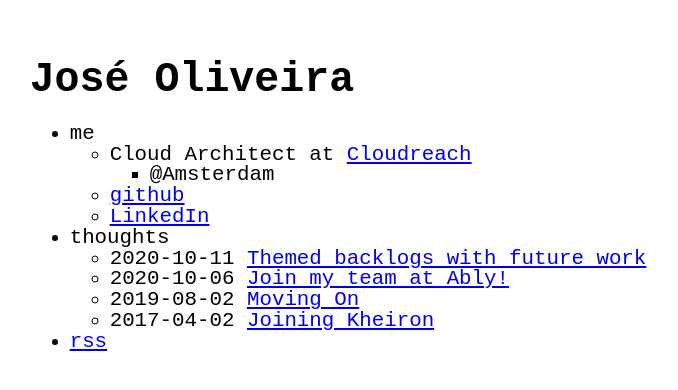
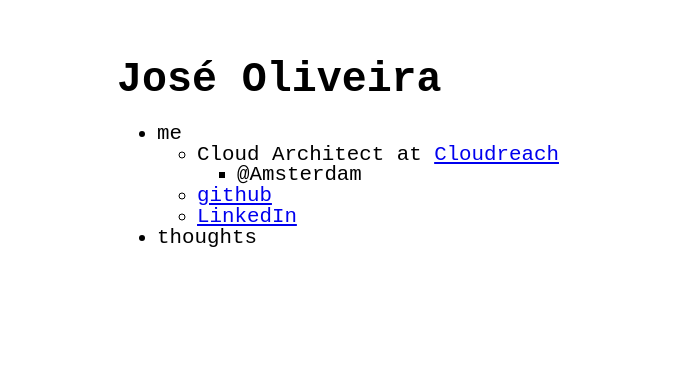
Before and after one commit to jcmpoliveira/jcmpoliveira.github.io, a Jekyll site: the page index.html, which Jekyll copies as it is, in a window 1280 px wide. Shown: the top 390 px of the page, without its empty margins (302-980 px from the left). Built offline with Jekyll 4.4.1, drawn with Linux system fonts in a browser that asks for light colours.

Commit message:
update index

```diff
--- a/index.html
+++ b/index.html
@@ -110,39 +110,6 @@
 
 
 
-  <ul>
-
-      <li>
-        2020-10-11 <a href="https://www.kavalerov.net/product/2020/10/11/themed-backlogs-with-future-work">Themed backlogs with future work</a>
-      </li>
-
-      <li>
-        2020-10-06 <a href="https://www.kavalerov.net/hiring/2020/10/06/join-my-team-at-ably">Join my team at Ably!</a>
-      </li>
-
-      <li>
-        2019-08-02 <a href="https://www.kavalerov.net/kheiron/work/2019/08/02/moving-on">Moving On</a>
-      </li>
-
-      <li>
-        2017-04-02 <a href="https://www.kavalerov.net/kheiron/work/2017/04/02/joining-kheiron">Joining Kheiron</a>
-      </li>
-
-  </ul>
-
-
-
-
-      <ul>
-
-</ul>
-
-
-    <li>
-
-      <a href="https://www.kavalerov.net/feed.xml">rss</a>
-
-    </li>
 
 
 
```
